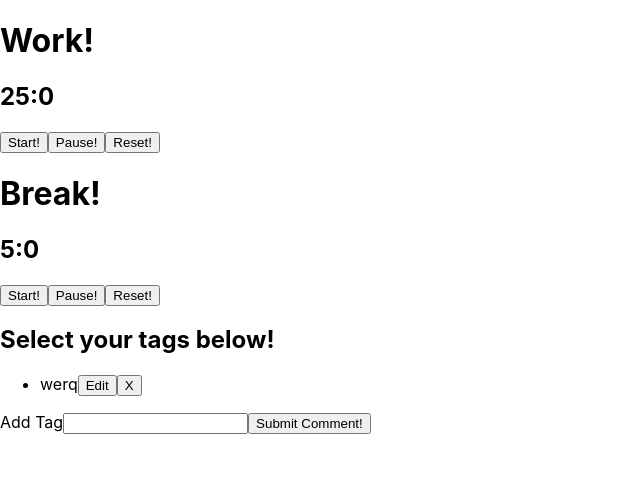
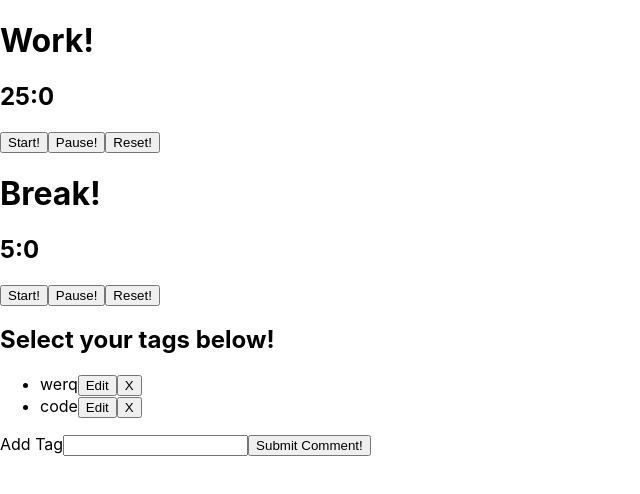
Before and after one commit to zacbennett/pomodoro, a React (Create React App) app: page / in a window 1280 px wide. Shown: the top 494 px of the page, without its empty margins (0-640 px from the left). Built offline with nearby package versions, Linux system fonts and the light colour scheme.

Commit message:
editing tags

```diff
--- a/src/Pomodoro.js
+++ b/src/Pomodoro.js
@@ -1,29 +1,47 @@
 import React, { Component } from 'react';
-import Timer from './Timer'
-import TagsSection from './TagsSection'
-
+import Timer from './Timer';
+import TagsSection from './TagsSection';
 
 class Pomodoro extends Component {
-  constructor(props){
-    super(props)
+  constructor(props) {
+    super(props);
 
-    this.state = {listOfTags: ['werq']}
+    this.state = {
+      listOfTags: [
+        { title: 'werq', minutes: 0, seconds: 0 },
+        { title: 'code', minutes: 0, seconds: 0 }
+      ]
+    };
 
     this.addTag = this.addTag.bind(this);
+    this.editTag = this.editTag.bind(this);
   }
 
-  addTag(newTag){
+  addTag(newTag) {
+    this.setState(state => {
+      return { listOfTags: [...state.listOfTags, { title: newTag, minutes: 0, seconds: 0 }] };
+    });
+  }
 
-    this.setState((state) => {
-      return {listOfTags: [...state.listOfTags, newTag]}
-    })
+  editTag(newTagName,oldTagName){
+    console.log(newTagName,oldTagName)
+
+    let copyOfState = [...this.state.listOfTags]
+
+    for(let elem of copyOfState){
+      if(elem.title === oldTagName){
+        elem.title = newTagName;
+      }
+    }
+
+    this.setState({listOfTags: copyOfState})
   }
   render() {
     return (
       <div className="pomodoro">
-        <Timer minutes={25} title='Work!'/>
-        <Timer minutes={5} title='Break!'/>
-        <TagsSection listOfTags={this.state.listOfTags} addTag={this.addTag}/>
+        <Timer minutes={25} title="Work!" />
+        <Timer minutes={5} title="Break!" />
+        <TagsSection listOfTags={this.state.listOfTags} addTag={this.addTag} editTag={this.editTag} />
       </div>
     );
   }
--- a/src/Tag.js
+++ b/src/Tag.js
@@ -8,14 +8,20 @@ class Tag extends Component {
     this.handleDelete = this.handleDelete.bind(this)
     this.handleEdit = this.handleEdit.bind(this)
     this.showEdit = this.showEdit.bind(this)
+    this.handleChange = this.handleChange.bind(this)
+  }
+
+  handleChange(evt){
+    this.setState({editTagInput: evt.target.value})
   }
 
   handleDelete(){
     this.props.deleteTag();
   }
 
-  handleEdit(){
-    this.props.editTag();
+  handleEdit(evt){
+    evt.preventDefault()
+    this.props.editTag(this.state.editTagInput, this.props.name);
   }
 
   showEdit(){
@@ -25,7 +31,10 @@ class Tag extends Component {
   }
 
   render() {
-    let editForm = ':)'
+    let editForm = (<form>
+      <input type="text" name="editTagInput" value={this.state.editTagInput} onChange={this.handleChange}/>
+      <button onClick={this.handleEdit}>Save Changes</button>
+    </form>)
 
 
     return (
--- a/src/TagsSection.js
+++ b/src/TagsSection.js
@@ -1,42 +1,43 @@
 import React, { Component } from 'react';
-import Tag from './Tag'
+import Tag from './Tag';
 
 class TagsSection extends Component {
-  constructor(props){
-    super(props)
+  constructor(props) {
+    super(props);
 
-    this.state = {tagInput: ''}
-    this.handleAddTag = this.handleAddTag.bind(this)
-    this.handleChange = this.handleChange.bind(this)
-
+    this.state = { tagInput: '' };
+    this.handleAddTag = this.handleAddTag.bind(this);
+    this.handleChange = this.handleChange.bind(this);
+    this.editTag = this.editTag.bind(this);
   }
 
-  handleChange(evt){
-    this.setState({[evt.target.name]:evt.target.value})
+  handleChange(evt) {
+    this.setState({ [evt.target.name]: evt.target.value });
   }
 
-  handleAddTag(evt){
-    evt.preventDefault()
+  editTag(newTagName, oldTagName) {
+    this.props.editTag(newTagName, oldTagName);
+  }
 
-    this.props.addTag(this.state.tagInput)
+  handleAddTag(evt) {
+    evt.preventDefault();
 
-    this.setState((state) => {
-      return {tagInput:''}
-    })
+    this.props.addTag(this.state.tagInput);
+
+    this.setState(state => {
+      return { tagInput: '' };
+    });
   }
 
   render() {
-
-    let listOfTags = this.props.listOfTags.map(function(item){
-      return <Tag name={item} key={item}/>
-    })
+    let listOfTags = this.props.listOfTags.map(item => (
+      <Tag name={item.title} key={item.title} editTag={this.editTag} />
+    ));
 
     return (
       <div className="tags">
         <h2>Select your tags below!</h2>
-        <ul>
-          {listOfTags}
-        </ul>
+        <ul>{listOfTags}</ul>
         <div>
           <form action="" onSubmit={this.handleAddTag}>
             <label htmlFor="addtag-form">Add Tag</label>
```
Lines whose indentation alone changed are shown as unchanged.
